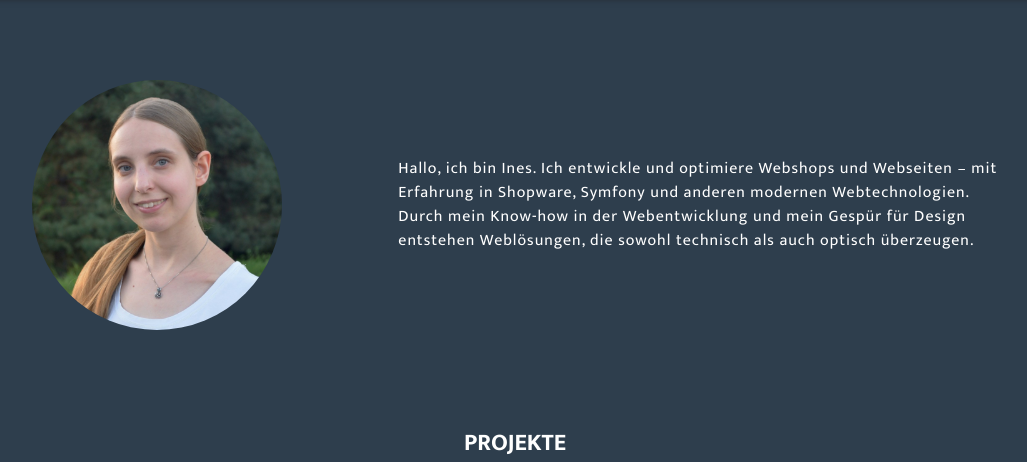
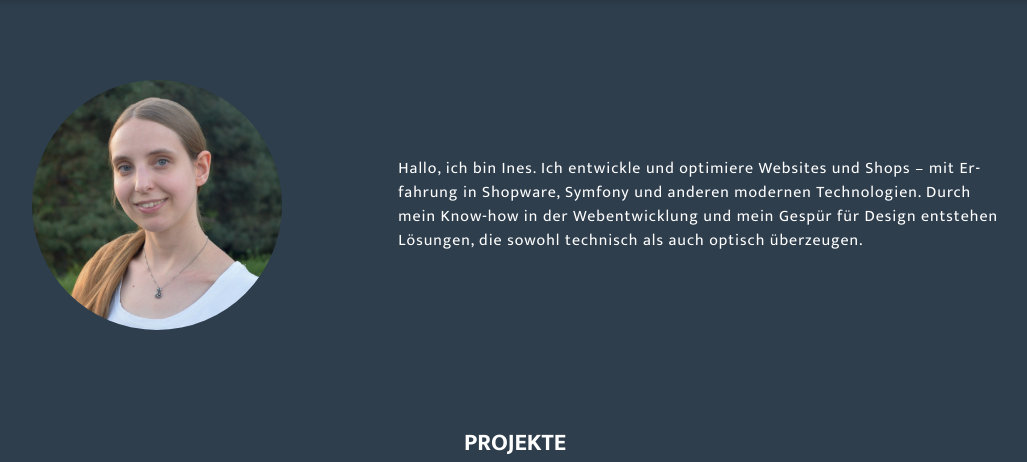
Before and after one commit to ineshe/Portfolio, a PHP site: page / in a window 1280 px wide. Shown: the part 99-561 px from the top of the page, without its empty margins (125-1152 px from the left). Run offline with PHP 8.4, Linux system fonts and the light colour scheme.

Commit message:
Change text

```diff
--- a/src/views/partials/about-me/about-me.php
+++ b/src/views/partials/about-me/about-me.php
@@ -1,6 +1,6 @@
 <article id="about-me" class="section">
     <div class="content">
         <img class="picture" src="<?php echo $baseURL?>/assets/images/profilbild.webp" alt="">
-        <p class="text">Hallo, ich bin Ines. Ich entwickle und optimiere Webshops und Webseiten – mit Erfahrung in Shopware, Symfony und anderen modernen Webtechnologien. Durch mein Know-how in der Webentwicklung und mein Gespür für Design entstehen Weblösungen, die sowohl technisch als auch optisch überzeugen.</p>
+        <p class="text">Hallo, ich bin Ines. Ich entwickle und optimiere Websites und Shops – mit Erfahrung in Shopware, Symfony und anderen modernen Technologien. Durch mein Know-how in der Webentwicklung und mein Gespür für Design entstehen Lösungen, die sowohl technisch als auch optisch überzeugen.</p>
     </div>
 </article>
```
